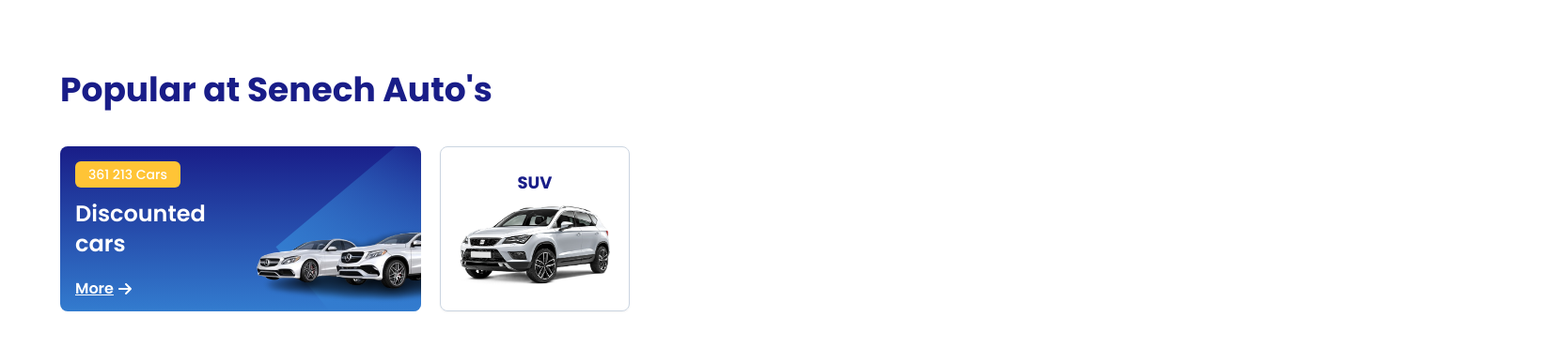
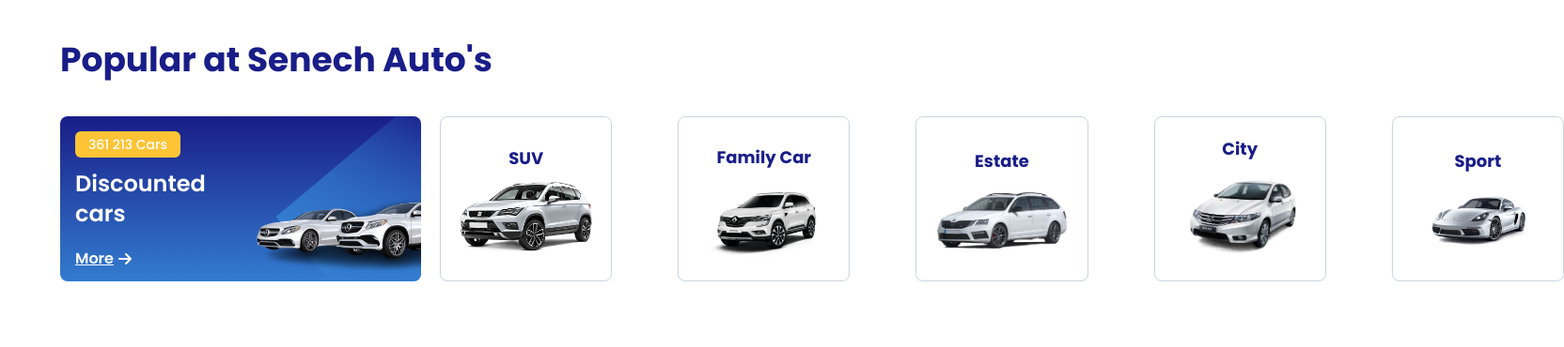
Before and after one commit to sakhanflh/senech-autos, a React (Vite) app: page / in a window 1280 px wide. Shown: the part 724-1094 px from the top of the page at 94% size, 1664 px wide, since content can reach past the window. After the commit the page ends 1024 px from the top, so only its background shows below. Built offline with nearby package versions, Linux system fonts and the light colour scheme.

Commit message:
feat: add slider but still bug

```diff
--- /dev/null
+++ b/src/components/data/CarCategoryData.tsx
@@ -0,0 +1,27 @@
+export const CarCategoryData = [
+    {
+        'type': 'SUV',
+        'image': '/image/SuvCar.png',
+        'link': ''
+    },
+    {
+        'type': 'Family Car',
+        'image': '/image/FamilyCar.png',
+        'link': ''
+    },
+    {
+        'type': 'Estate',
+        'image': '/image/EstateCar.png',
+        'link': ''
+    },
+    {
+        'type': 'City',
+        'image': '/image/CityCar.png',
+        'link': ''
+    },
+    {
+        'type': 'Sport',
+        'image': '/image/SportCar.png',
+        'link': ''
+    },
+]
--- a/src/components/elements/Card/CarCategory.tsx
+++ b/src/components/elements/Card/CarCategory.tsx
@@ -1,8 +1,14 @@
 import { FaArrowRight } from "react-icons/fa6";
 import { useState } from "react";
 
-const CarCategory = () => {
-    const [isHovered, setIsHovered] = useState(false)
+interface DataProps {
+    image: string
+    type: string
+    link: string
+}
+
+const CarCategory = ({ image, type, link }: DataProps) => {
+    const [isHovered, setIsHovered] = useState(false);
     const handleMouseEnter = () => {
         setIsHovered(true);
     };
@@ -10,21 +16,25 @@
     const handleMouseLeave = () => {
         setIsHovered(false);
     };
+
+    const handleClick = () => {
+        window.location.href = link;
+    };
+
     return (
         <div className={`xl:h-44 h-36 overflow-hidden border justify-center items-center p-5 flex flex-col rounded-lg ml-5 transition-all duration-300 ${isHovered ? 'border-tertiary shadow-xl' : 'border-slate-300 shadow-sm'}`}
             onMouseEnter={handleMouseEnter}
             onMouseLeave={handleMouseLeave}
         >
-            <div className="flex items-center font-bold xl:h-10 text-lg cursor-pointer">
-                <h4>SUV</h4>
+            <div className="flex items-center font-bold xl:h-10 text-lg cursor-pointer" onClick={handleClick}>
+                <h4>{type}</h4>
                 <FaArrowRight className={`hidden xl:block transition-all duration-300 ease-in-out ${isHovered ? 'w-6' : 'w-0'}`} />
             </div>
-
             <div>
-                <img src="/image/SuvCar.png" alt="" className="w-40" />
+                <img src={image} alt="" className="w-40" />
             </div>
         </div>
-    )
-}
+    );
+};
 
 export default CarCategory;
--- /dev/null
+++ b/src/components/layouts/home/CategorySlider.tsx
@@ -0,0 +1,51 @@
+import { useState, useEffect } from 'react';
+import { CarCategoryData } from '../../data/CarCategoryData';
+import CarCategory from '../../elements/Card/CarCategory';
+import Slider from '../../util/Slider';
+import { SwiperSlide } from 'swiper/react';
+import { Navigation, Pagination, Scrollbar, A11y } from 'swiper/modules';
+
+import 'swiper/css';
+import 'swiper/css/navigation';
+import 'swiper/css/pagination';
+import 'swiper/css/scrollbar';
+
+interface CarCategoryProps {
+    type: string;
+    image: string;
+    link: string;
+}
+
+const CategorySlider: React.FC = () => {
+    const [data, setData] = useState<CarCategoryProps[]>([]);
+
+    useEffect(() => {
+        setData(CarCategoryData);
+    }, []);
+
+    const slides = data.map((cat: CarCategoryProps, i: number) => (
+        <SwiperSlide key={i}>
+            <CarCategory
+                type={cat.type}
+                image={cat.image}
+                link={cat.link}
+            />
+        </SwiperSlide>
+    ));
+
+    const settings = {
+        modules: [Navigation, Pagination, Scrollbar, A11y],
+        spaceBetween: 50,
+        slidesPerView: 5,
+        loop: true,
+        navigation: true,
+    };
+
+    return (
+        <div>
+            <Slider slides={slides} settings={settings} />
+        </div>
+    );
+};
+
+export default CategorySlider;
--- a/src/components/layouts/home/Index.tsx
+++ b/src/components/layouts/home/Index.tsx
@@ -1,8 +1,8 @@
 import HomeRating from "../../fragments/HomeRating";
 import SearchFilter from "../../fragments/SearchFilter";
 import UtilityQa from "../../elements/utility/UtilityQa";
+import CategorySlider from "./CategorySlider";
 import DiscCard from "../../elements/Card/DiscCard";
-import CarCategory from "../../elements/Card/CarCategory";
 
 const Index = () => {
     return (
@@ -22,11 +22,15 @@
                 </div>
             </div>
 
-            <div className="p-[5%] xl:mt-24 mt-60">
+            <div className="pl-[5%] xl:mt-32 mt-60">
                 <h1 className="xl:text-4xl text-xl font-bold">Popular at Senech Auto's</h1>
                 <div className="xl:mt-10 mt-5 flex">
-                    <DiscCard />
-                    <CarCategory/>
+                    <div>
+                        <DiscCard/>
+                    </div>
+                    <div className="w-full">
+                        <CategorySlider />
+                    </div>
                 </div>
             </div>
         </main>
--- a/src/components/util/Slider.tsx
+++ b/src/components/util/Slider.tsx
@@ -1,6 +1,5 @@
 import React from 'react';
 import { Swiper, SwiperSlide, SwiperProps } from 'swiper/react';
-import 'swiper/swiper-bundle.min.css';
 
 interface SliderProps {
     slides: React.ReactNode[];
```
